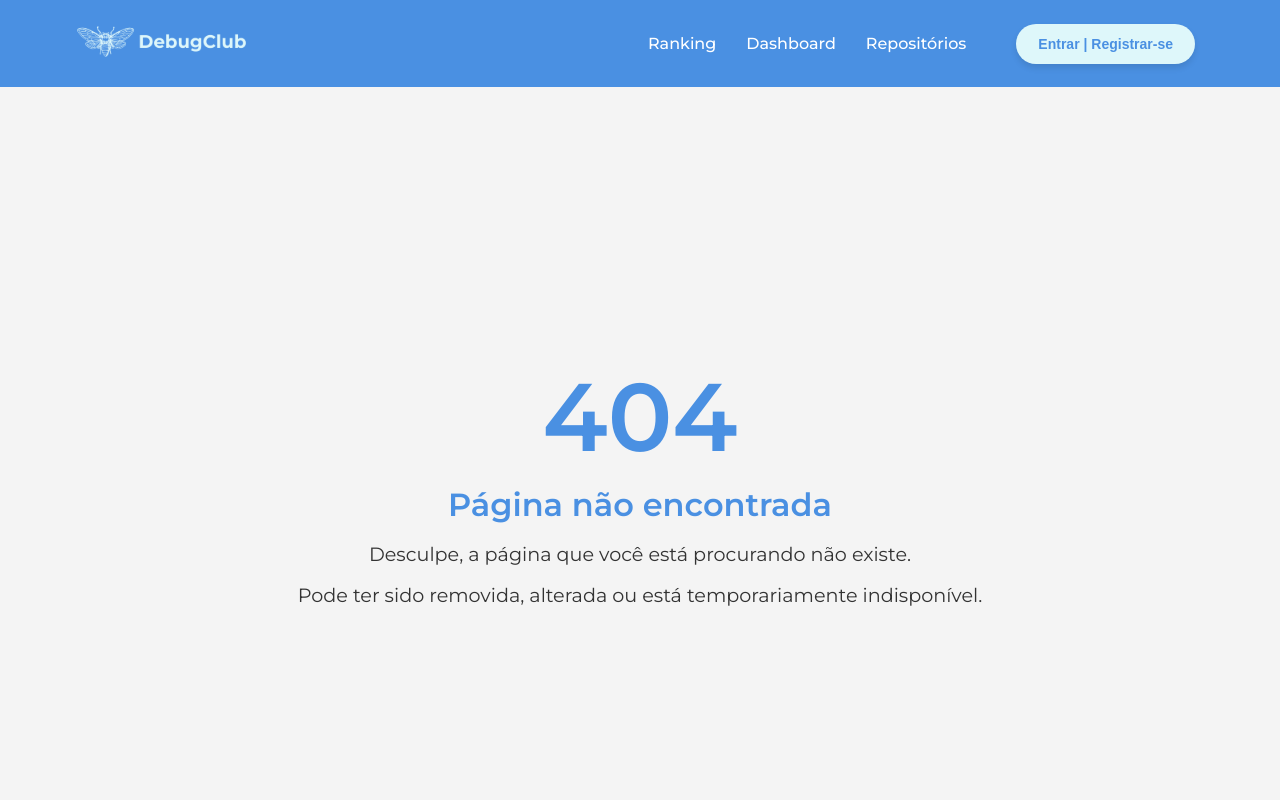
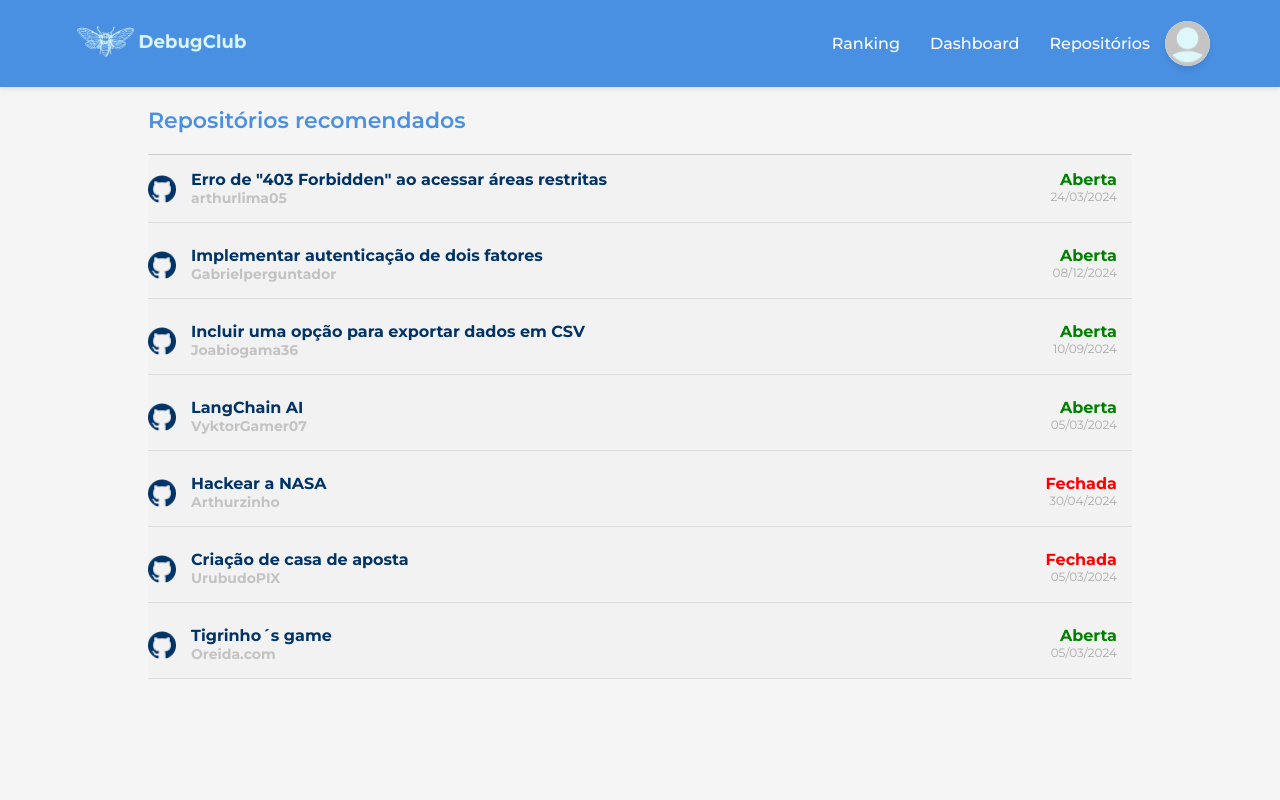
Before and after one commit to VyNas07/Debug-Club, a React (Create React App) app: page /repositories in a window 1280 px wide. Shown: the top 800 px of the page. Built offline with nearby package versions, Linux system fonts and the light colour scheme.

Commit message:
tela de repositórios recomendados

```diff
--- a/src/App.js
+++ b/src/App.js
@@ -8,6 +8,7 @@ import ProfilePage from './pages/ProfilePage/ProfilePage';
 import ErrorPage from './pages/ErrorPage/ErrorPage';
 import ProfileEdit from './pages/ProfileEdit/ProfileEdit';
 import RankingPage from './pages/RankingPage/RankingPage';
+import RepositoriesPage from './pages/RepositoriesPage/RepositoriesPage';
 
 function App() {
   return (
@@ -20,6 +21,7 @@ function App() {
         <Route path="*" element = {<ErrorPage />} />
         <Route path="/profileedit" element = {<ProfileEdit />} />
         <Route path="/ranking" element = {<RankingPage/>} />
+        <Route path="/repositories" element = {<RepositoriesPage />} />
       </Routes>
     </Router>
   );
--- a/src/pages/RankingPage/RankingPage.js
+++ b/src/pages/RankingPage/RankingPage.js
@@ -36,9 +36,9 @@ const RankingPage = () => {
     { name: "Diego Souza", score: 8 }
   ];
 
-  // Ordenando os usuários pela pontuação
+
   const sortedUsers = [...users].sort((a, b) => b.score - a.score);
-  const topUsers = sortedUsers.slice(3, 10); // Do 4º ao 10º lugar
+  const topUsers = sortedUsers.slice(3, 10);
 
   return (
     <div>
--- /dev/null
+++ b/src/pages/RepositoriesPage/RepositoriesPage.css
@@ -0,0 +1,81 @@
+
+.main-container {
+    font-family: 'Montserrat', sans-serif;
+  }
+
+  h1{
+    color: #4A90E2 ;
+    font-size: 22px;
+  }
+
+  .main-content {
+    padding: 20px;
+    width: 80%;
+    margin: 0 auto;
+  }
+
+  .repo{
+    color: #003366;
+    width: 100%;
+    justify-content: center;
+
+    background-color: #F2F2F2;
+    border-radius: 10px;
+  }
+
+  .repository-list {
+    margin-top: 20px;
+    border-top: 1px solid #ccc;
+  }
+
+  .repository-item {
+    display: flex;
+    justify-content: space-between;
+    padding: 15px 0;
+    border-bottom: 1px solid #ddd;
+    margin-bottom: 8px;
+  }
+
+  .repo-info {
+    display: flex;
+    align-items: center;
+  }
+
+  .repo-detail{
+    display: flex;
+    flex-direction: column;
+  }
+
+  .repo-title {
+    font-size: 16px;
+    font-weight: bold;
+  }
+
+  .repo-user {
+    font-size: 14px;
+    color: #C3C3C3;
+    font-weight: bold;
+  }
+
+  .repo-status {
+    display: flex;
+    flex-direction: column;
+    align-items: flex-end;
+    margin-right: 15px;
+  }
+
+  .status {
+    font-weight: bold;
+  }
+
+  .date {
+    font-size: 12px;
+    color: #aaa;
+  }
+
+
+  .repo-icon {
+    width: 28px;
+    height: 28px;
+    margin-right: 15px;
+  }
--- /dev/null
+++ b/src/pages/RepositoriesPage/RepositoriesPage.js
@@ -0,0 +1,51 @@
+import React from 'react';
+import Header2 from '../../components/Header2/Header2';
+import '../RepositoriesPage/RepositoriesPage.css';
+import GithubIcon from '../../assets/IMG-ProfilePage/github.png';
+
+const repositories = [
+  { title: 'Erro de "403 Forbidden" ao acessar áreas restritas', user: 'arthurlima05', status: 'Aberta', date: '24/03/2024' },
+  { title: 'Implementar autenticação de dois fatores', user: 'Gabrielperguntador', status: 'Aberta', date: '08/12/2024' },
+  { title: 'Incluir uma opção para exportar dados em CSV', user: 'Joabiogama36', status: 'Aberta', date: '10/09/2024' },
+  { title: 'LangChain AI', user: 'VyktorGamer07', status: 'Aberta', date: '05/03/2024' },
+  { title: 'Hackear a NASA', user: 'Arthurzinho', status: 'Fechada', date: '30/04/2024' },
+  { title: 'Criação de casa de aposta', user: 'UrubudoPIX', status: 'Fechada', date: '05/03/2024' },
+  { title: 'Tigrinho´s game', user: 'Oreida.com', status: 'Aberta', date: '05/03/2024' },
+];
+
+function RepositoriesPages() {
+  return (
+    <div className="main-container">
+      <Header2 />
+      <main className="main-content">
+        <h1>Repositórios recomendados</h1>
+        <div className="repo">
+        <ul className="repository-list">
+          {repositories.map((repo, index) => (
+            <li key={index} className="repository-item">
+              <div className="repo-info">
+                <img src={GithubIcon} className="repo-icon"/>
+                <div className="repo-detail">
+                <span className="repo-title">{repo.title}</span>
+                <span className="repo-user">{repo.user}</span>
+                </div>
+              </div>
+              <div className="repo-status">
+                <span
+                  className="status"
+                  style={{ color: repo.status === 'Aberta' ? 'green' : 'red' }}
+                >
+                  {repo.status}
+                </span>
+                <span className="date">{repo.date}</span>
+              </div>
+            </li>
+          ))}
+        </ul>
+        </div>
+      </main>
+    </div>
+  );
+}
+
+export default RepositoriesPages;
```
